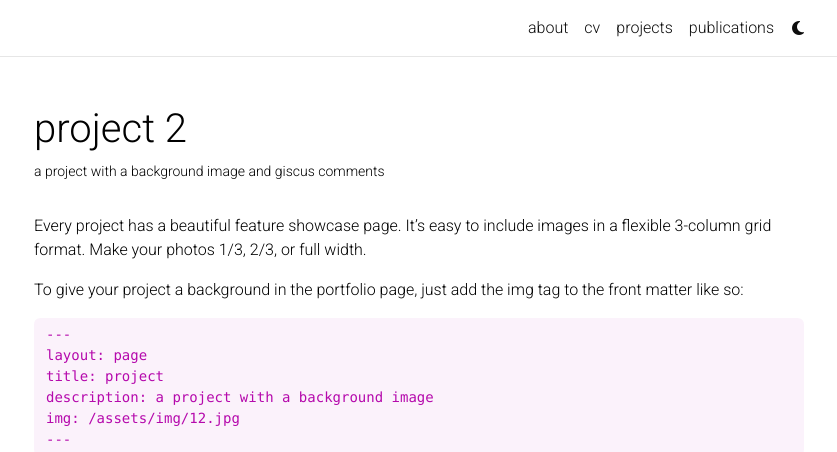
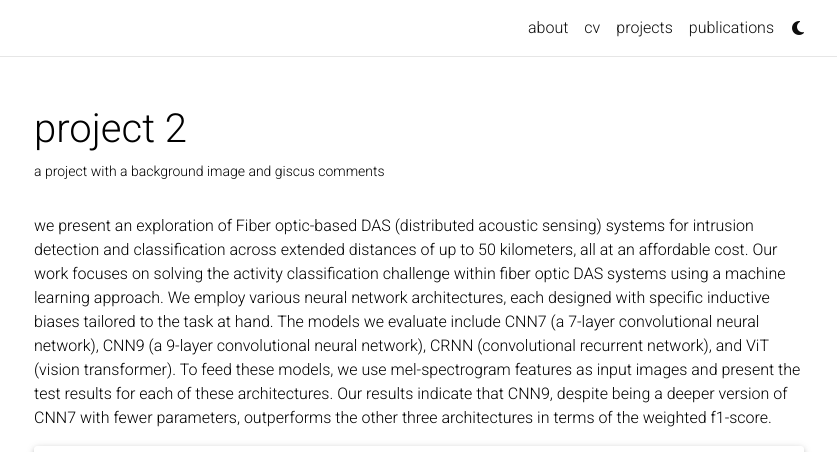
Before and after one commit to sametdagasan/sametdagasan.github.io, a Jekyll site: the page built from _projects/2_project.md, in a window 1280 px wide and 1400 px high. Shown: the top 452 px of the window, without its empty margins (221-1058 px from the left). Built offline with Jekyll 4.4.1, drawn with Linux system fonts in a browser that asks for light colours; full-size pictures stand in for the smaller copies a plugin makes; comment, search, counter and statistics services are not loaded; a style sheet for code colours, icons or effects is not loaded; some of the changed text lies outside the part shown; grey boxes are pictures that could not be loaded.

Commit message:
project 2 uploaded

````diff
--- a/_projects/2_project.md
+++ b/_projects/2_project.md
@@ -2,42 +2,35 @@
 layout: page
 title: project 2
 description: a project with a background image and giscus comments
-img: assets/img/3.jpg
+img: assets/img/waterfall.png
 importance: 2
 category: Work
 giscus_comments: true
 ---
 
-Every project has a beautiful feature showcase page.
-It's easy to include images in a flexible 3-column grid format.
-Make your photos 1/3, 2/3, or full width.
-
-To give your project a background in the portfolio page, just add the img tag to the front matter like so:
-
-    ---
-    layout: page
-    title: project
-    description: a project with a background image
-    img: /assets/img/12.jpg
-    ---
+we present an exploration of Fiber optic-based DAS (distributed acoustic sensing) systems for intrusion detection and classification across extended distances of up to 50 kilometers, all at an affordable cost. Our work focuses on solving the activity classification challenge within fiber optic DAS systems using a machine learning approach. We employ various neural network architectures, each designed with specific inductive biases tailored to the task at hand. The models we evaluate include CNN7 (a 7-layer convolutional neural network), CNN9 (a 9-layer convolutional neural network), CRNN (convolutional recurrent network), and ViT (vision transformer). To feed these models, we use mel-spectrogram features as input images and present the test results for each of these architectures. Our results indicate that CNN9, despite being a deeper version of CNN7 with fewer parameters, outperforms the other three architectures in terms of the weighted f1-score.
 
 <div class="row">
     <div class="col-sm mt-3 mt-md-0">
-        {% include figure.html path="assets/img/1.jpg" title="example image" class="img-fluid rounded z-depth-1" %}
-    </div>
-    <div class="col-sm mt-3 mt-md-0">
-        {% include figure.html path="assets/img/3.jpg" title="example image" class="img-fluid rounded z-depth-1" %}
-    </div>
-    <div class="col-sm mt-3 mt-md-0">
-        {% include figure.html path="assets/img/5.jpg" title="example image" class="img-fluid rounded z-depth-1" %}
+        {% include figure.html path="assets/img/raw_data.png" title="example image" class="img-fluid rounded z-depth-1" %}
     </div>
 </div>
 <div class="caption">
     Caption photos easily. On the left, a road goes through a tunnel. Middle, leaves artistically fall in a hipster photoshoot. Right, in another hipster photoshoot, a lumberjack grasps a handful of pine needles.
 </div>
+
 <div class="row">
     <div class="col-sm mt-3 mt-md-0">
-        {% include figure.html path="assets/img/5.jpg" title="example image" class="img-fluid rounded z-depth-1" %}
+        {% include figure.html path="assets/img/spectrogram.png" title="example image" class="img-fluid rounded z-depth-1" %}
+    </div>
+</div>
+<div class="caption">
+    Caption photos easily. On the left, a road goes through a tunnel. Middle, leaves artistically fall in a hipster photoshoot. Right, in another hipster photoshoot, a lumberjack grasps a handful of pine needles.
+</div>
+
+<div class="row">
+    <div class="col-sm mt-3 mt-md-0">
+        {% include figure.html path="assets/img/t-sne.png" title="example image" class="img-fluid rounded z-depth-1" %}
     </div>
 </div>
 <div class="caption">
@@ -51,31 +44,9 @@
 
 <div class="row justify-content-sm-center">
     <div class="col-sm-8 mt-3 mt-md-0">
-        {% include figure.html path="assets/img/6.jpg" title="example image" class="img-fluid rounded z-depth-1" %}
-    </div>
-    <div class="col-sm-4 mt-3 mt-md-0">
-        {% include figure.html path="assets/img/11.jpg" title="example image" class="img-fluid rounded z-depth-1" %}
+        {% include figure.html path="assets/img/learning.pdf" title="example image" class="img-fluid rounded z-depth-1" %}
     </div>
 </div>
 <div class="caption">
     You can also have artistically styled 2/3 + 1/3 images, like these.
 </div>
-
-
-The code is simple.
-Just wrap your images with `<div class="col-sm">` and place them inside `<div class="row">` (read more about the <a href="https://getbootstrap.com/docs/4.4/layout/grid/">Bootstrap Grid</a> system).
-To make images responsive, add `img-fluid` class to each; for rounded corners and shadows use `rounded` and `z-depth-1` classes.
-Here's the code for the last row of images above:
-
-{% raw %}
-```html
-<div class="row justify-content-sm-center">
-    <div class="col-sm-8 mt-3 mt-md-0">
-        {% include figure.html path="assets/img/6.jpg" title="example image" class="img-fluid rounded z-depth-1" %}
-    </div>
-    <div class="col-sm-4 mt-3 mt-md-0">
-        {% include figure.html path="assets/img/11.jpg" title="example image" class="img-fluid rounded z-depth-1" %}
-    </div>
-</div>
-```
-{% endraw %}
````
Also changed, not shown: _bibliography/papers.bib (+3 -4 lines), assets/img/ViT.jpg (added), assets/img/raw_data.png (added), assets/img/spectrogram.png (added), assets/img/t-sne.png (added), assets/img/waterfall.png (added), 1 other file.
